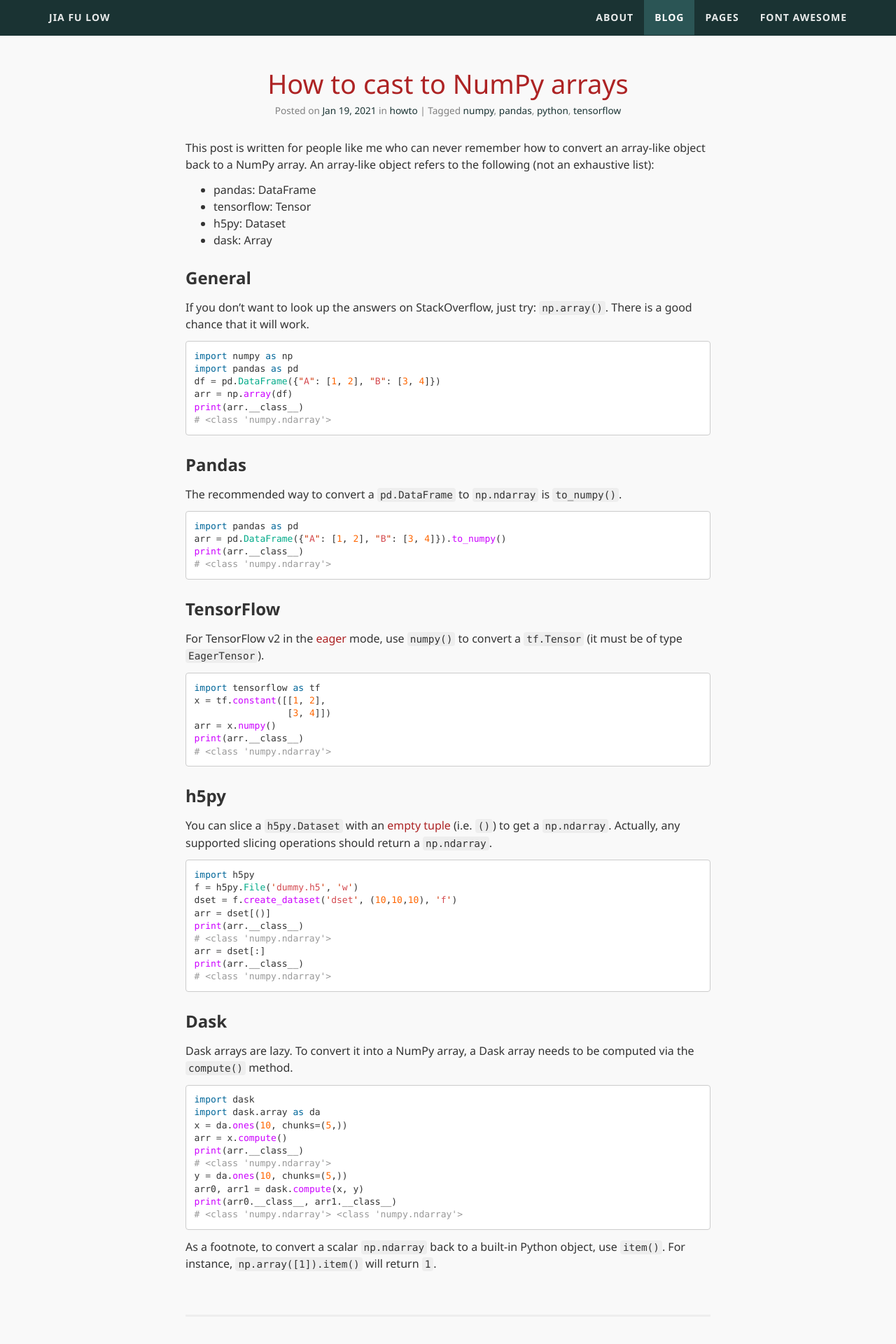
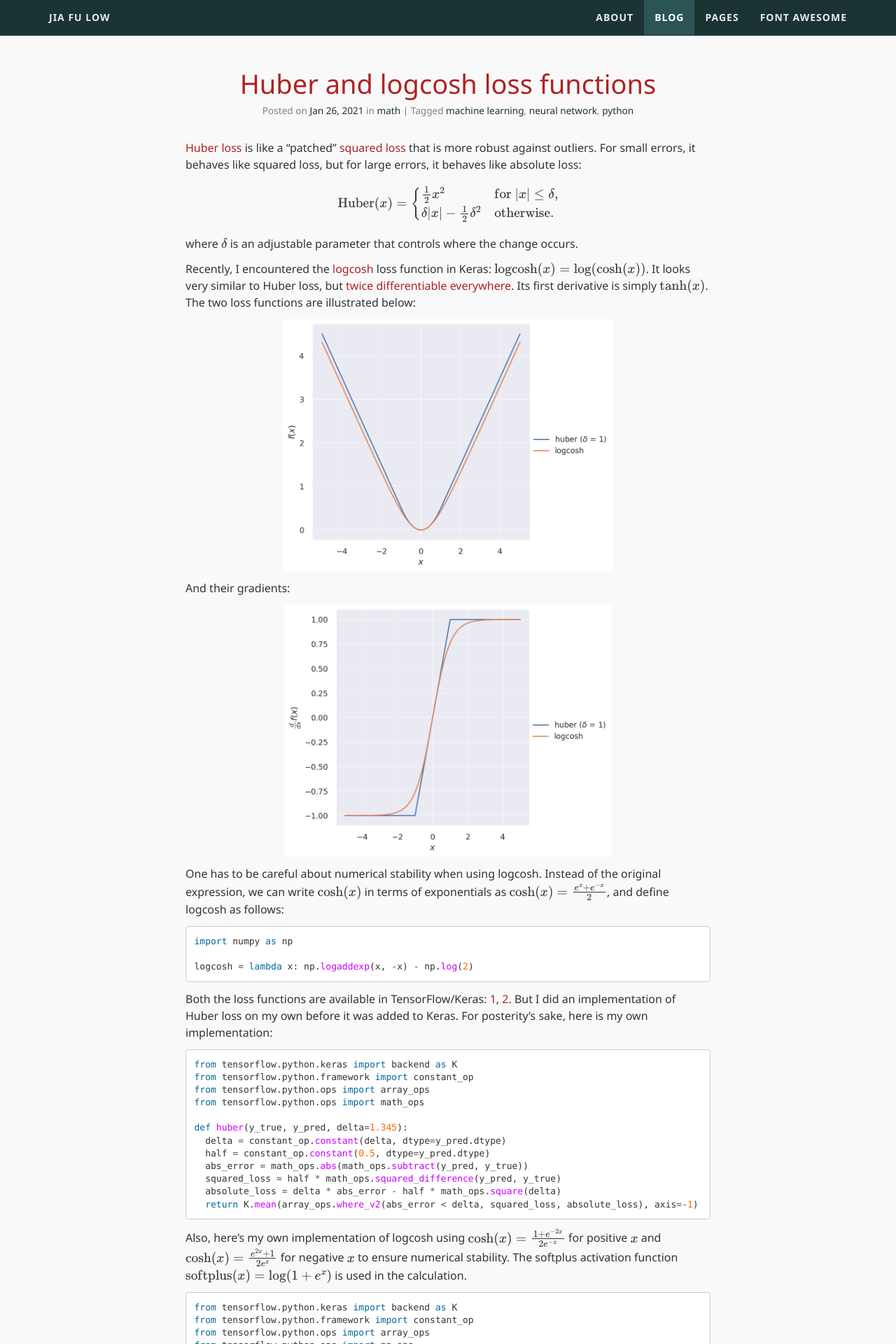
Before and after one commit to jiafulow/jiafulow.github.io, a Jekyll site: the page built from blog/index.html, in a window 1280 px wide. Shown: the top 1920 px of the page at 70% size. Built offline with Jekyll 4.4.1, drawn with Linux system fonts in a browser that asks for light colours; formulas are drawn with MathJax 3; the list of posts is cut into pages by our own code; some of the changed text lies outside the part shown.

Commit message:
Create 2021-01-26-huber-and-logcosh-loss-functions.md

````diff
--- /dev/null
+++ b/_posts/2021-01-26-huber-and-logcosh-loss-functions.md
@@ -0,0 +1,92 @@
+---
+layout: post
+date: 2021-01-26 22:46:31
+title: "Huber and logcosh loss functions"
+categories: [math]
+tags: [machine learning, neural network, python]
+---
+
+[Huber loss](https://en.wikipedia.org/wiki/Huber_loss) is like a "patched" [squared loss](https://en.wikipedia.org/wiki/Squared_error_loss) that is more robust against outliers. For small errors, it behaves like squared loss, but for large errors, it behaves like absolute loss:
+
+$$
+\operatorname{Huber}(x) = \begin{cases}
+  \frac{1}{2}{x^2} & \text{for } |x| \le \delta, \\
+  \delta |x| - \frac{1}{2}\delta^2 & \text{otherwise.}
+\end{cases}
+$$
+
+where $\delta$ is an adjustable parameter that controls where the change occurs.
+
+Recently, I encountered the [logcosh](https://www.tensorflow.org/api_docs/python/tf/keras/losses/log_cosh) loss function in Keras: $\operatorname{logcosh}(x) = \log(\cosh(x))$.
+It looks very similar to Huber loss, but [twice differentiable everywhere](https://www.cs.cornell.edu/courses/cs4780/2015fa/web/lecturenotes/lecturenote10.html). Its first derivative is simply $\tanh(x)$.
+The two loss functions are illustrated below:
+
+<p align="center">
+<img src="/assets/images/2021-01-26-huber-and-logcosh-loss-functions.png" height="360" />
+</p>
+
+And their gradients:
+
+<p align="center">
+<img src="/assets/images/2021-01-26-huber-and-logcosh-loss-functions-grad.png" height="360" />
+</p>
+
+One has to be careful about numerical stability when using logcosh. Instead of the original expression, we can write $\cosh(x)$ in terms of exponentials as $\cosh(x) = \frac{e^x + e^{-x}}{2}$, and define logcosh as follows:
+
+``` python
+import numpy as np
+
+logcosh = lambda x: np.logaddexp(x, -x) - np.log(2)
+```
+
+Both the loss functions are available in TensorFlow/Keras: [1](https://www.tensorflow.org/api_docs/python/tf/keras/losses/huber), [2](https://www.tensorflow.org/api_docs/python/tf/keras/losses/log_cosh).
+But I did an implementation of Huber loss on my own before it was added to Keras. For posterity's sake, here is my own implementation:
+
+``` python
+from tensorflow.python.keras import backend as K
+from tensorflow.python.framework import constant_op
+from tensorflow.python.ops import array_ops
+from tensorflow.python.ops import math_ops
+
+def huber(y_true, y_pred, delta=1.345):
+  delta = constant_op.constant(delta, dtype=y_pred.dtype)
+  half = constant_op.constant(0.5, dtype=y_pred.dtype)
+  abs_error = math_ops.abs(math_ops.subtract(y_pred, y_true))
+  squared_loss = half * math_ops.squared_difference(y_pred, y_true)
+  absolute_loss = delta * abs_error - half * math_ops.square(delta)
+  return K.mean(array_ops.where_v2(abs_error < delta, squared_loss, absolute_loss), axis=-1)
+```
+
+Also, here's my own implementation of logcosh using $\cosh(x) = \frac{1 + e^{-2x}}{2 e^{-x}}$ for positive $x$ and $\cosh(x) = \frac{e^{2x} + 1}{2 e^x}$ for negative $x$ to ensure numerical stability.
+The softplus activation function $\operatorname{softplus}(x) = \log(1 + e^{x})$ is used in the calculation.
+
+``` python
+from tensorflow.python.keras import backend as K
+from tensorflow.python.framework import constant_op
+from tensorflow.python.ops import array_ops
+from tensorflow.python.ops import nn_ops
+
+def logcosh(y_true, y_pred):
+  double = constant_op.constant(2.0, dtype=y_pred.dtype)
+  log_two = constant_op.constant(np.log(2.0), dtype=y_pred.dtype)
+  zeros = array_ops.zeros_like(y_pred, dtype=y_pred.dtype)
+  error = math_ops.subtract(y_pred, y_true)
+  positive_branch = nn_ops.softplus(-double * error) + error - log_two
+  negative_branch = nn_ops.softplus(double * error) - error - log_two
+  return K.mean(array_ops.where_v2(error < zeros, negative_branch, positive_branch), axis=-1)
+```
+
+Fun fact, softplus can be generalized as follows according to this [Quora answer](https://www.quora.com/What-smooth-approximations-to-the-ReLu-function-are-available-in-TensorFlow):
+
+$$
+f_{t}(x) = \frac{1}{t} \log\left(1 + e^{tx}\right)
+$$
+
+where $t = 1$ yields the softplus activation function, while $t \to \infty$ yields the ReLU activation function. Note that softplus is differentiable everywhere while ReLU is not differentiable at $x = 0$.
+
+$$
+\begin{align}
+f_{1}(x) &= \operatorname{softplus}(x) = \log(1 + e^{x}) \\
+f_{\infty}(x) &= \operatorname{ReLU}(x) = \max(0, x)
+\end{align}
+$$
````
Also changed, not shown: _posts/2019-02-01-cmsconnect.md (+8 -1 lines), assets/images/2021-01-26-huber-and-logcosh-loss-functions-grad.png (added), assets/images/2021-01-26-huber-and-logcosh-loss-functions.png (added).
